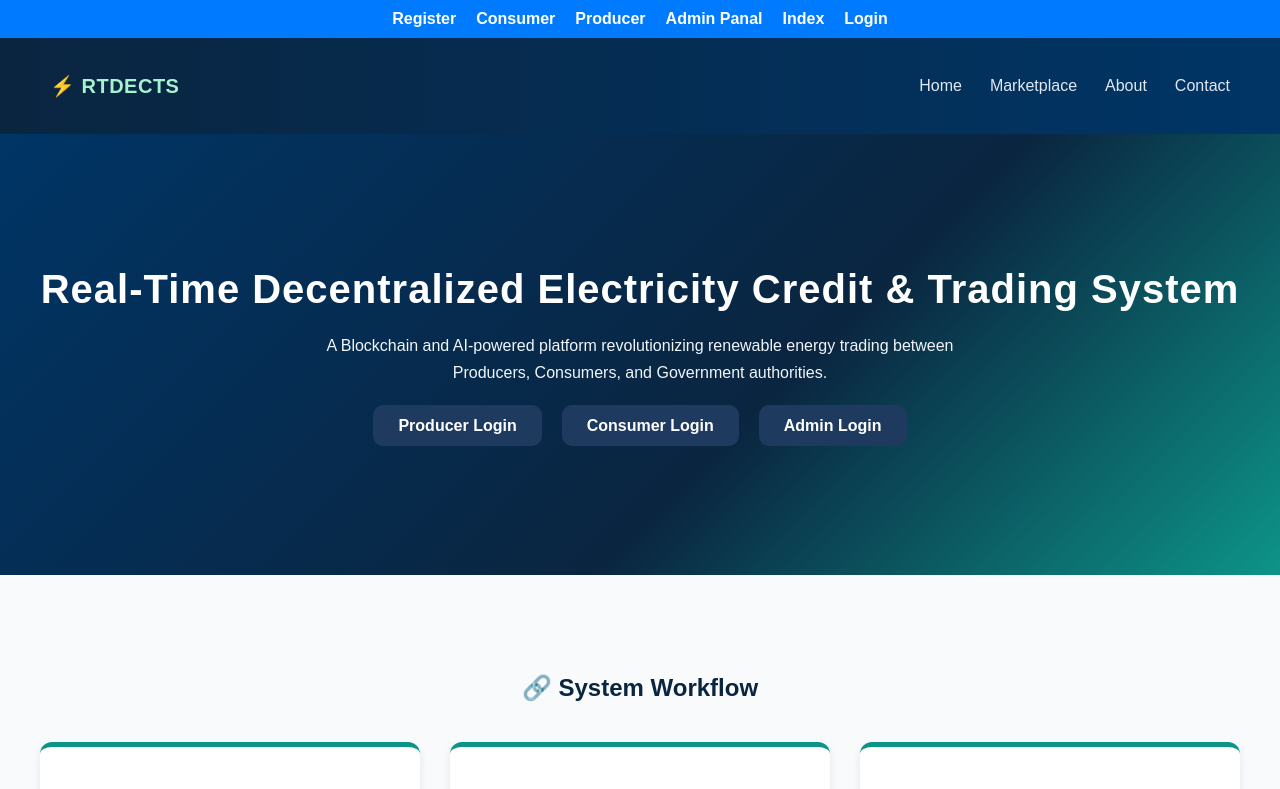
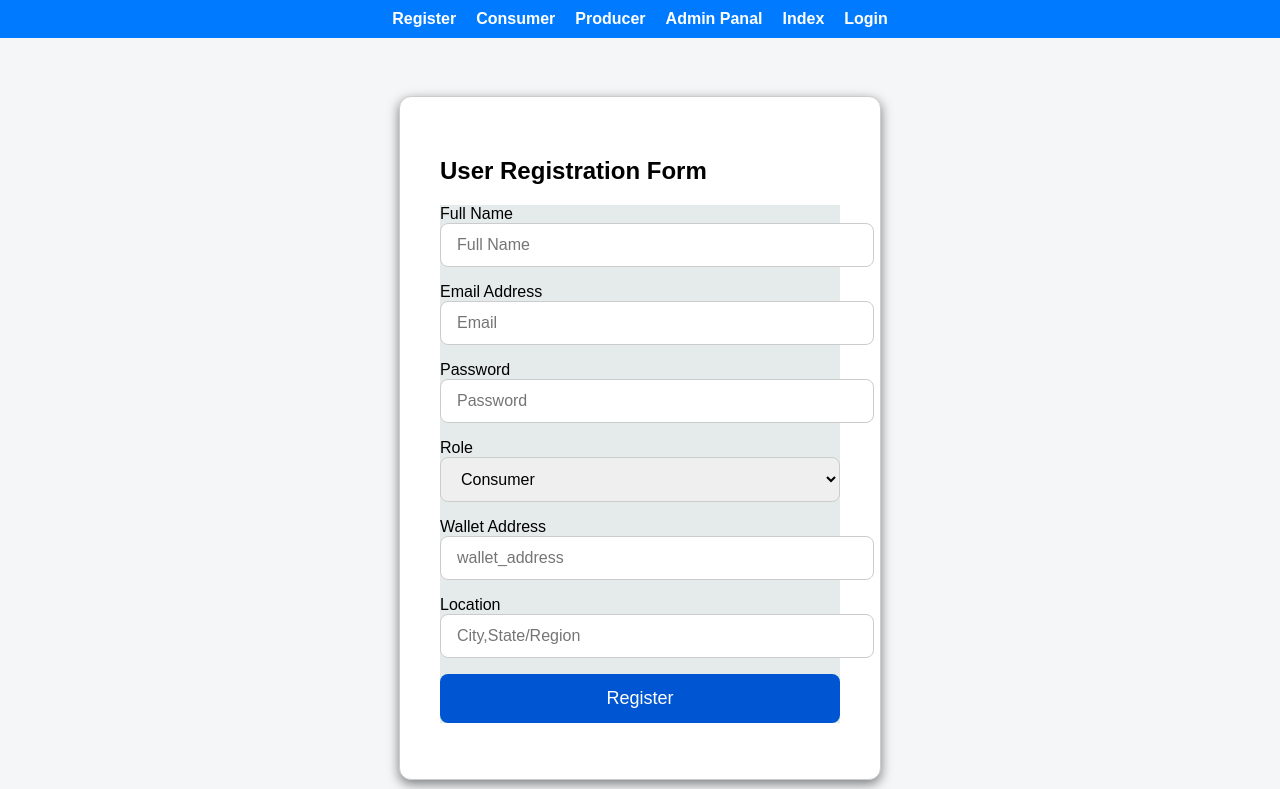
Before and after one commit to Team524342/Decentralized-Electricity-Credit-and-Trading-System, a React (Create React App) app in the folder dects/: page / in a window 1280 px wide. Shown: the top 789 px of the page. Built offline with nearby package versions, Linux system fonts and the light colour scheme; the HTML template or start-up script is replaced by a standard one.

Commit message:
updated index page code

```diff
--- a/dects/src/App.js
+++ b/dects/src/App.js
@@ -30,8 +30,8 @@
       </nav>
 
       <Routes>
-        <Route path="/" element={<Index />} />
-        <Route path="/register" element={<Register />} />
+
+        <Route path="/" element={<Register />} />
         <Route path="/index" element={<Index />} />
         <Route path="/home" element={<Home />} /> {/* Home Page */}
         <Route path="/marketplace" element={<Marketplace />} />
```
